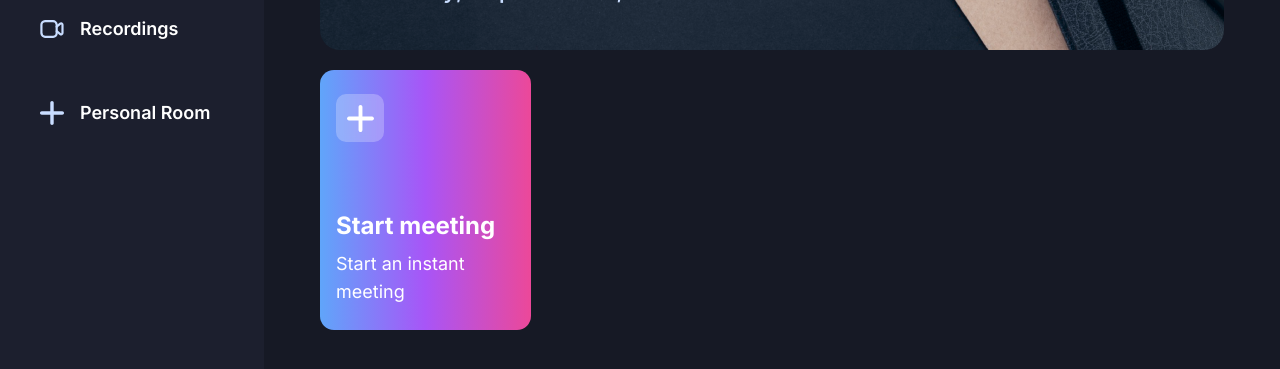
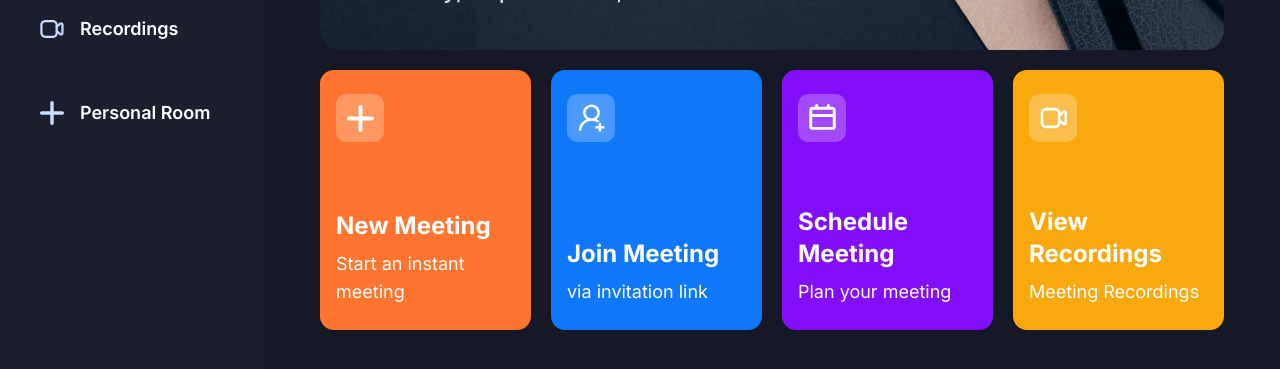
Before and after one commit to SteinerDiamine/video-conferencing, a Next.js app: page / in a window 1280 px wide. Shown: the part 365-734 px from the top of the page. Built offline with nearby package versions, Linux system fonts and the light colour scheme; no server answers.

Commit message:
meeting blocks

```diff
--- /dev/null
+++ b/components/HomeCard.tsx
@@ -0,0 +1,36 @@
+'use client';
+
+import Image from 'next/image';
+
+import { cn } from '@/lib/utils';
+
+interface HomeCardProps {
+  className?: string;
+  img: string;
+  title: string;
+  description: string;
+  handleClick?: () => void;
+}
+
+const HomeCard = ({ className, img, title, description, handleClick }: HomeCardProps) => {
+  return (
+    <section
+      className={cn(
+        'bg-orange-1 px-4 py-6 flex flex-col justify-between w-full xl:max-w-[270px] min-h-[260px] rounded-[14px] cursor-pointer',
+        className
+      )}
+      onClick={handleClick}
+    >
+      <div className="flex-center glassmorphism size-12 rounded-[10px]">
+        <Image src={img} alt="meeting" width={27} height={27} />
+      </div>
+
+      <div className="flex flex-col gap-2">
+        <h1 className="text-2xl font-bold">{title}</h1>
+        <p className="text-lg font-normal">{description}</p>
+      </div>
+    </section>
+  );
+};
+
+export default HomeCard;
--- a/components/MeetingTypeList.tsx
+++ b/components/MeetingTypeList.tsx
@@ -1,24 +1,48 @@
 'use client'
 
 import Image from "next/image"
+import HomeCard from "./HomeCard"
+import { useState } from "react"
+import { useRouter } from "next/navigation"
 
 const MeetingTypeList = () => {
+
+  const router = useRouter();
+
+  const [meetingState, setMeetingState] = useState<
+  'isScheduleMeeting' | 'isJoiningMeeting' | 'isInstantMeeting' | undefined
+   >(undefined);
   return (
     <section className='grid grid-cols-1 gap-5 md:grid-cols-2 xl:grid-cols-4'>
-      <div className='bg-gradient-to-r from-blue-400 via-purple-500 to-pink-500 px-4 py-6 flex flex-col justify-between w-full xl:max-w-[270px] min-h-[260px] rounded-[14px] cursor-pointer' onClick={() => {}}>
-        <div className="flex-center glassmorphism size-12 rounded-[10px]">
-          <Image
-          src='/icons/add-meeting.svg'
-          alt="meeting"
-          width={27}
-          height={27}/>
-        </div>
+            <HomeCard
+        img="/icons/add-meeting.svg"
+        title="New Meeting"
+        description="Start an instant meeting"
+        handleClick={() => setMeetingState('isInstantMeeting')}
+      />
+      <HomeCard
+        img="/icons/join-meeting.svg"
+        title="Join Meeting"
+        description="via invitation link"
+        className="bg-blue-1"
+        handleClick={() => setMeetingState('isJoiningMeeting')}
+      />
+      <HomeCard
+        img="/icons/schedule.svg"
+        title="Schedule Meeting"
+        description="Plan your meeting"
+        className="bg-purple-1"
+        handleClick={() => setMeetingState('isScheduleMeeting')}
+      />
+      <HomeCard
+        img="/icons/recordings.svg"
+        title="View Recordings"
+        description="Meeting Recordings"
+        className="bg-yellow-1"
+        handleClick={() => router.push('/recordings')}
+      />
 
-        <div className="flex flex-col gap-2 ">
-          <h1 className="text-2xl font-bold">Start meeting</h1>
-          <p className="text-lg font-normal">Start an instant meeting</p>
-        </div>
-      </div>
+
     </section>
   )
 }
```
